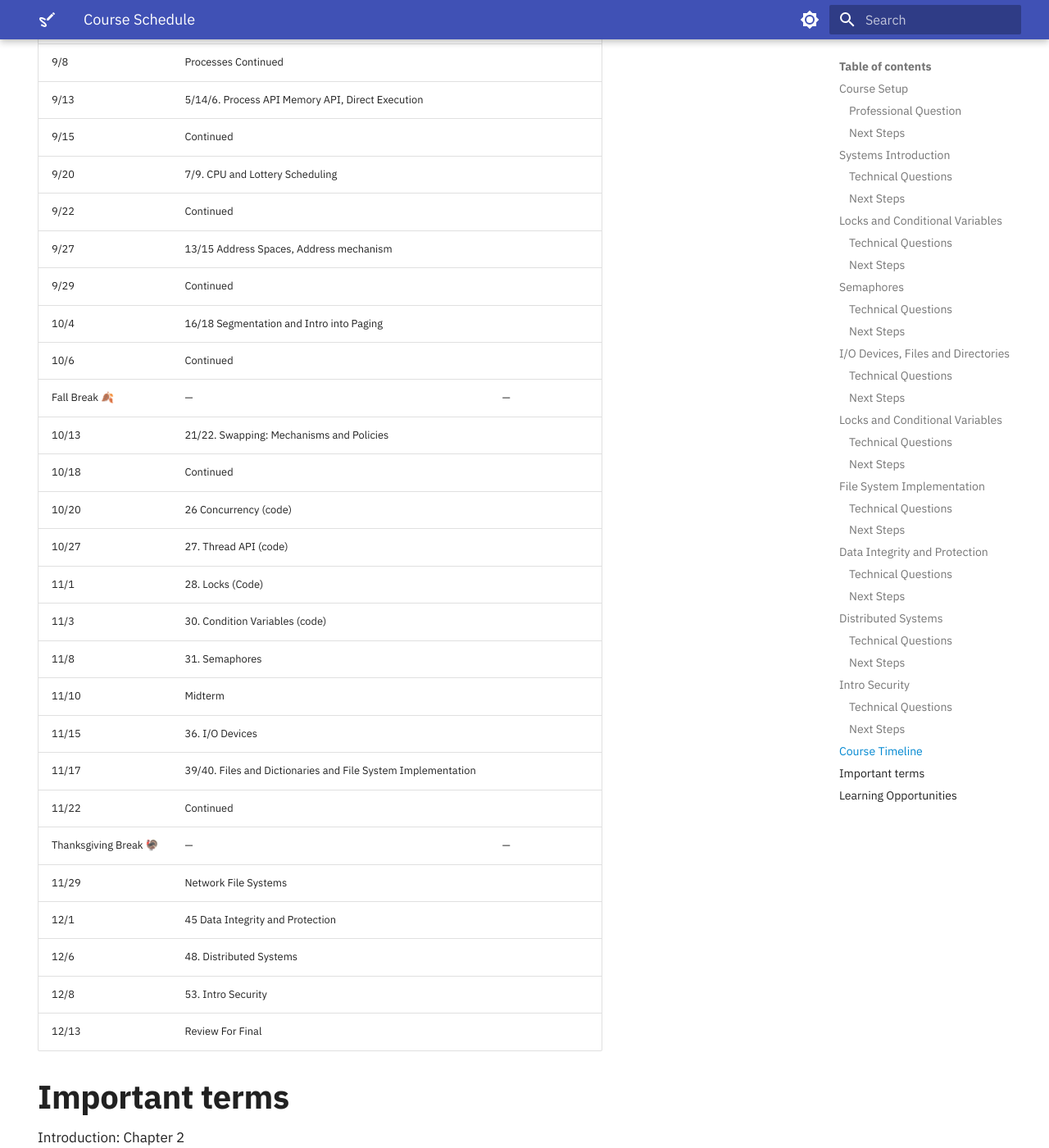
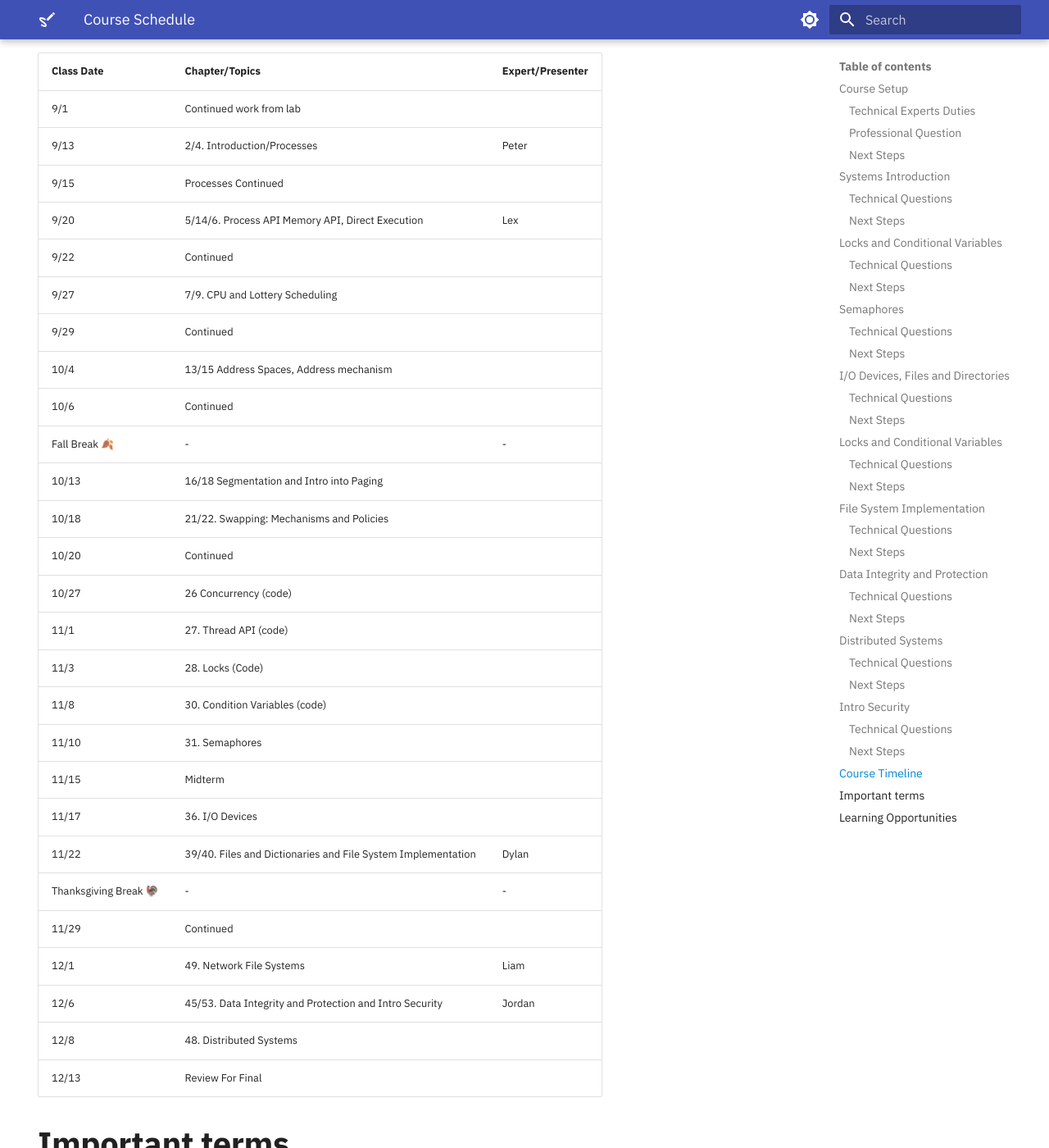
Before and after one commit to OS-Sketch/www.os-sketch.com, an MkDocs documentation site: the page built from docs/operating-systems/schedule.md, in a window 1280 px wide and 1400 px high, scrolled down 3137 px. Shown: the whole window at 82% size. Built offline with MkDocs 1.6.1 and Material for MkDocs 9.7.7, drawn with Linux system fonts in a browser that asks for light colours; some of the changed text lies outside the part shown.

Commit message:
Update schedule

```diff
--- a/docs/operating-systems/schedule.md
+++ b/docs/operating-systems/schedule.md
@@ -15,6 +15,11 @@ hide:
 <!--   the GitHub Issue Tracker for improving the existing content -->
 
 ## Course Setup
+
+### Technical Experts Duties
+- Review content with Professsor Kaphammer
+- Make a os diagram
+- Additionally help with adding content
 
 ### Professional Question
 
@@ -133,34 +138,33 @@ hide:
 | Class Date            | Chapter/Topics                                               | Expert/Presenter |
 |-----------------------|--------------------------------------------------------------|------------------|
 | 9/1                   | Continued work from lab                                      |                  |
-| 9/6                   | 2/4. Introduction/Processes                                  |                  |
-| 9/8                   | Processes Continued                                          |                  |
-| 9/13                  | 5/14/6. Process API Memory API, Direct Execution             |                  |
-| 9/15                  | Continued                                                    |                  |
-| 9/20                  | 7/9. CPU and Lottery Scheduling                              |                  |
+| 9/13                  | 2/4. Introduction/Processes                                  | Peter            |
+| 9/15                  | Processes Continued                                          |                  |
+| 9/20                  | 5/14/6. Process API Memory API, Direct Execution             | Lex              |
 | 9/22                  | Continued                                                    |                  |
-| 9/27                  | 13/15 Address Spaces, Address mechanism                      |                  |
+| 9/27                  | 7/9. CPU and Lottery Scheduling                              |                  |
 | 9/29                  | Continued                                                    |                  |
-| 10/4                  | 16/18 Segmentation and Intro into Paging                     |                  |
+| 10/4                  | 13/15 Address Spaces, Address mechanism                      |                  |
 | 10/6                  | Continued                                                    |                  |
-| Fall Break 🍂         | —                                                            | —                |
-| 10/13                 | 21/22. Swapping: Mechanisms and Policies                     |                  |
-| 10/18                 | Continued                                                    |                  |
-| 10/20                 | 26 Concurrency (code)                                        |                  |
-| 10/27                 | 27. Thread API (code)                                        |                  |
-| 11/1                  | 28. Locks (Code)                                             |                  |
-| 11/3                  | 30. Condition Variables (code)                               |                  |
-| 11/8                  | 31. Semaphores                                               |                  |
-| 11/10                 | Midterm                                                      |                  |
-| 11/15                 | 36. I/O Devices                                              |                  |
-| 11/17                 | 39/40. Files and Dictionaries and File System Implementation |                  |
-| 11/22                 | Continued                                                    |                  |
-| Thanksgiving Break 🦃 | —                                                            | —                |
-| 11/29                 | Network File Systems                                         |                  |
-| 12/1                  | 45 Data Integrity and Protection                             |                  |
-| 12/6                  | 48. Distributed Systems                                      |                  |
-| 12/8                  | 53. Intro Security                                           |                  |
-| 12/13                 | Review For Final                                             |
+| Fall Break 🍂        | -                                                             |-                 |
+| 10/13                 | 16/18 Segmentation and Intro into Paging                     |                  |
+| 10/18                 | 21/22. Swapping: Mechanisms and Policies                     |                  |
+| 10/20                 | Continued                                                    |                  |
+| 10/27                 | 26 Concurrency (code)                                        |                  |
+| 11/1                  | 27. Thread API (code)                                        |                  |
+| 11/3                  | 28. Locks (Code)                                             |                  |
+| 11/8                  | 30. Condition Variables (code)                               |                  |
+| 11/10                 | 31. Semaphores                                               |                  |
+| 11/15                 | Midterm                                                      |                  |
+| 11/17                 | 36. I/O Devices                                              |                  |
+| 11/22                 | 39/40. Files and Dictionaries and File System Implementation | Dylan            |
+| Thanksgiving Break 🦃| -                                                             | -                |
+| 11/29                 | Continued                                                    |                  |
+| 12/1                  | 49. Network File Systems                                     | Liam             |
+| 12/6                  | 45/53. Data Integrity and Protection and Intro Security      | Jordan           |
+| 12/8                  | 48. Distributed Systems                                      |                  |
+| 12/13                 | Review For Final                                             |                  |
+
 
 ## Important terms
 
```
